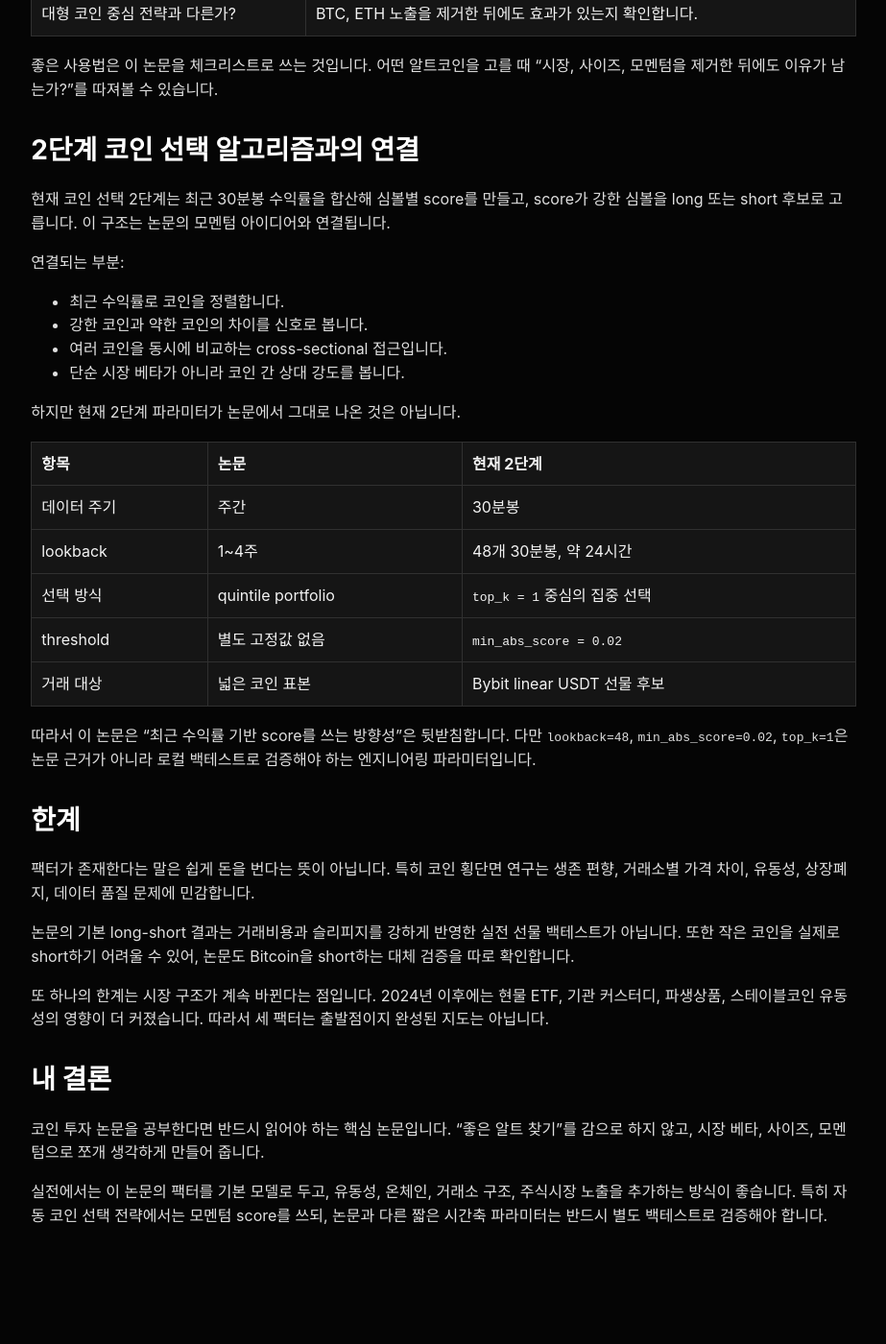
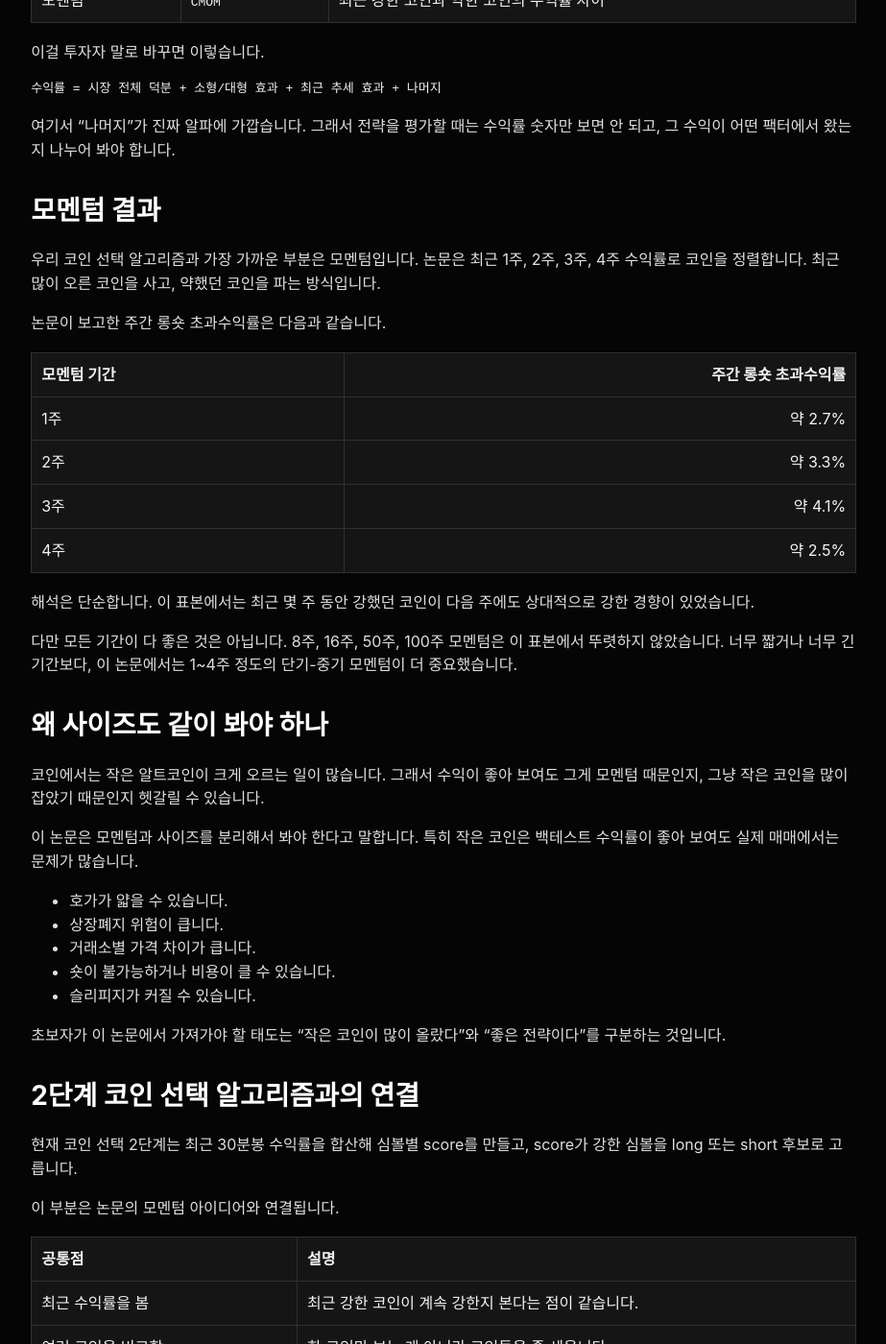
Before and after one commit to kcw8335/kcw8335.github.io, a Jekyll site: the page built from papers/common-risk-factors-in-cryptocurrency.md, in a window 1280 px wide and 1400 px high, scrolled down 2873 px. Shown: the whole window at 96% size, without its empty margins (19-942 px from the left). Built offline with Jekyll 4.4.1, drawn with Linux system fonts in a browser that asks for light colours; some of the changed text lies outside the part shown.

Commit message:
Make crypto factor review beginner friendly

````diff
--- a/papers/common-risk-factors-in-cryptocurrency.md
+++ b/papers/common-risk-factors-in-cryptocurrency.md
@@ -18,7 +18,7 @@
   - size
   - momentum
   - cross-section
-thesis: "암호화폐 단면 수익률은 시장, 사이즈, 모멘텀이라는 세 가지 공통 팩터로 상당 부분 설명된다는 논문입니다."
+thesis: "암호화폐 수익률을 시장, 사이즈, 모멘텀이라는 세 가지 쉬운 축으로 나누어 볼 수 있다는 논문입니다."
 links:
   - label: Wiley DOI
     url: https://onlinelibrary.wiley.com/doi/full/10.1111/jofi.13119
@@ -28,106 +28,156 @@
 
 > 저작권 메모: 원문 PDF, 초록 전문, 표, 그림은 올리지 않고 공식 링크와 직접 작성한 요약만 남깁니다.
 
-## 왜 중요한가
+## 한 문장 요약
 
-이 논문은 코인 시장의 Fama-French식 출발점에 가깝습니다. 개별 코인 수익률을 단순히 "비트코인이 올라서 올랐다"로 보지 않고, 코인 시장 안에서 반복되는 공통 위험 요인을 시장, 사이즈, 모멘텀으로 나눕니다.
+이 논문은 "코인이 오른 이유"를 감으로 설명하지 말고, 전체 코인 시장 효과, 소형 코인 효과, 최근 강한 코인이 계속 강한 효과로 나누어 보자는 논문입니다.
 
-앞선 `Risks and Returns of Cryptocurrency`가 BTC, XRP, ETH 같은 대표 코인의 시계열 예측에 가깝다면, 이 논문은 여러 코인을 한 번에 놓고 "어떤 코인이 다음 기간에 더 높은 기대수익률을 갖는가?"를 묻습니다.
+초보자 관점에서 가장 중요한 결론은 이것입니다.
+
+```text
+내가 코인으로 돈을 벌었다고 해서 전부 실력은 아니다.
+시장 전체가 올라서 번 돈인지,
+작은 알트코인을 잡아서 번 돈인지,
+최근 강한 코인을 따라가서 번 돈인지 나누어 봐야 한다.
+```
+
+## 먼저 용어 정리
+
+| 용어 | 쉬운 뜻 | 예시 |
+|---|---|---|
+| 팩터 | 수익률을 설명하는 공통 원인 | 코인 시장 전체 상승, 소형 코인 강세, 모멘텀 |
+| 단면 분석 | 같은 시점에 여러 코인을 서로 비교하는 분석 | 오늘 BTC, ETH, SOL, XRP 중 뭐가 더 강한가 |
+| 베타 | 시장이나 특정 팩터를 따라 움직이는 정도 | BTC가 오를 때 내 포트폴리오도 같이 오르면 시장 베타가 있음 |
+| 알파 | 시장/팩터로 설명하고도 남는 초과 성과 | 그냥 상승장 덕이 아니라 전략 자체가 만든 수익 |
+| 모멘텀 | 최근 강했던 자산이 계속 강한 경향 | 최근 1~4주 많이 오른 코인이 다음 주에도 강한지 보는 것 |
+| 사이즈 | 대형 코인과 소형 코인의 차이 | BTC/ETH 같은 대형 코인과 작은 알트코인의 차이 |
+| 롱 | 가격 상승에 베팅 | 코인을 사거나 선물 long 포지션 |
+| 숏 | 가격 하락에 베팅 | 선물 short 포지션 |
+| 롱숏 | 한쪽은 사고 다른 쪽은 파는 전략 | 강한 코인 long, 약한 코인 short |
+| 초과수익률 | 안전자산 수익률이나 기준 수익률을 넘는 수익 | 그냥 현금 보유보다 더 번 수익 |
+| 통계적으로 유의 | 우연일 가능성이 낮다고 보는 결과 | 반복해서 관찰될 가능성이 있는 패턴 |
+| 퀸타일 | 대상을 5등분한 그룹 | 코인을 점수순으로 5개 그룹으로 나눔 |
+| 리밸런싱 | 주기적으로 포트폴리오를 다시 맞추는 것 | 매주 강한 코인 목록을 다시 계산 |
+| 슬리피지 | 주문 가격과 실제 체결 가격의 차이 | 백테스트보다 실전 수익이 줄어드는 이유 |
+
+## 이 논문이 묻는 질문
+
+논문은 개별 코인을 하나씩 맞히려 하지 않습니다. 대신 여러 코인을 한꺼번에 놓고 묻습니다.
+
+```text
+어떤 특징을 가진 코인이 다음 기간에 더 높은 수익률을 내는가?
+```
+
+주식 시장에서는 시장, 사이즈, 가치, 모멘텀 같은 팩터가 오래 연구됐습니다. 이 논문은 같은 방식이 암호화폐에도 통하는지 확인합니다.
 
 ## 데이터와 방법
 
-논문은 시가총액 100만 달러 이상 코인을 대상으로 2014년 초부터 2018년 말까지의 데이터를 분석합니다. 표본 코인 수는 2014년 109개에서 2018년 1,583개까지 늘어납니다.
+논문은 시가총액 100만 달러 이상 코인을 대상으로 2014년 초부터 2018년 말까지의 데이터를 봅니다. 표본 코인 수는 2014년 109개에서 2018년 1,583개까지 늘어납니다.
 
-방법은 주식 팩터 연구와 비슷합니다.
+분석 절차는 단순합니다.
 
 | 단계 | 내용 |
 |---|---|
-| 1 | 가격, 시가총액, 거래량, 변동성으로 factor 후보를 만듭니다. |
-| 2 | 매주 코인을 factor 값 기준으로 5개 포트폴리오에 정렬합니다. |
-| 3 | 다음 주 수익률을 측정합니다. |
-| 4 | 상위 포트폴리오와 하위 포트폴리오 차이로 long-short 수익률을 계산합니다. |
+| 1 | 가격, 시가총액, 거래량, 변동성 같은 후보 지표를 만듭니다. |
+| 2 | 매주 코인을 지표값 기준으로 5개 그룹에 정렬합니다. |
+| 3 | 다음 주에 각 그룹이 얼마나 벌었는지 봅니다. |
+| 4 | 가장 강한 그룹과 가장 약한 그룹의 수익률 차이를 계산합니다. |
 
-회계 데이터가 없는 코인이 많기 때문에, 논문은 가격과 시장 데이터로 만들 수 있는 factor에 집중합니다.
+쉽게 말하면, 매주 코인들을 줄 세운 뒤 다음 주 성적표를 확인하는 방식입니다.
 
 ## 세 가지 핵심 팩터
 
-| 팩터 | 의미 | 투자자가 보는 방식 |
+논문이 최종적으로 중요하다고 보는 축은 세 가지입니다.
+
+| 팩터 | 논문 표기 | 쉬운 해석 |
 |---|---|---|
-| `CMKT` | 전체 코인 시장 수익률 | 코인 시장 베타 |
-| `CSMB` | 소형 코인과 대형 코인의 차이 | 알트코인 사이즈 프리미엄 |
-| `CMOM` | 최근 강세 코인과 약세 코인의 차이 | 추세 지속 여부 |
+| 코인 시장 | `CMKT` | 전체 코인 시장이 오르내리는 힘 |
+| 사이즈 | `CSMB` | 소형 코인과 대형 코인의 수익률 차이 |
+| 모멘텀 | `CMOM` | 최근 강한 코인과 약한 코인의 수익률 차이 |
 
-논문은 25개 factor 후보를 테스트하고, 그중 9개가 통계적으로 유의한 long-short 전략을 만든다고 봅니다. 이후 이 9개 전략의 수익률이 위 세 팩터로 상당 부분 설명된다고 주장합니다.
+이걸 투자자 말로 바꾸면 이렇습니다.
+
+```text
+수익률 = 시장 전체 덕분 + 소형/대형 효과 + 최근 추세 효과 + 나머지
+```
+
+여기서 "나머지"가 진짜 알파에 가깝습니다. 그래서 전략을 평가할 때는 수익률 숫자만 보면 안 되고, 그 수익이 어떤 팩터에서 왔는지 나누어 봐야 합니다.
 
 ## 모멘텀 결과
 
-이 논문에서 우리에게 가장 중요한 부분은 모멘텀입니다. 논문은 최근 1주, 2주, 3주, 4주 수익률로 코인을 정렬합니다. 최근 많이 오른 코인을 사고, 덜 오른 코인 또는 약했던 코인을 파는 방식입니다.
+우리 코인 선택 알고리즘과 가장 가까운 부분은 모멘텀입니다. 논문은 최근 1주, 2주, 3주, 4주 수익률로 코인을 정렬합니다. 최근 많이 오른 코인을 사고, 약했던 코인을 파는 방식입니다.
 
-보고된 주간 long-short 초과수익률은 다음과 같습니다.
+논문이 보고한 주간 롱숏 초과수익률은 다음과 같습니다.
 
-| 모멘텀 기간 | 주간 long-short 초과수익률 |
+| 모멘텀 기간 | 주간 롱숏 초과수익률 |
 |---|---:|
 | 1주 | 약 2.7% |
 | 2주 | 약 3.3% |
 | 3주 | 약 4.1% |
 | 4주 | 약 2.5% |
 
-8주, 16주, 50주, 100주 모멘텀은 이 표본에서는 통계적으로 유의하지 않았습니다. 논문은 3주 모멘텀의 spread가 가장 컸기 때문에 `CMOM` 구성에 3주 모멘텀을 사용합니다.
+해석은 단순합니다. 이 표본에서는 최근 몇 주 동안 강했던 코인이 다음 주에도 상대적으로 강한 경향이 있었습니다.
 
-## 추가 발견
+다만 모든 기간이 다 좋은 것은 아닙니다. 8주, 16주, 50주, 100주 모멘텀은 이 표본에서 뚜렷하지 않았습니다. 너무 짧거나 너무 긴 기간보다, 이 논문에서는 1~4주 정도의 단기-중기 모멘텀이 더 중요했습니다.
 
-첫째, 코인 시장에도 공통 위험 요인이 존재합니다. 전체 시장 방향, 코인 규모, 최근 수익률은 개별 코인 수익률을 설명하는 중요한 축입니다.
+## 왜 사이즈도 같이 봐야 하나
 
-둘째, 사이즈 효과는 강하지만 실전에서는 조심해야 합니다. 소형 코인 프리미엄은 호가 공백, 상장폐지, 거래소 리스크, 슬리피지와 함께 봐야 합니다.
+코인에서는 작은 알트코인이 크게 오르는 일이 많습니다. 그래서 수익이 좋아 보여도 그게 모멘텀 때문인지, 그냥 작은 코인을 많이 잡았기 때문인지 헷갈릴 수 있습니다.
 
-셋째, 모멘텀은 작은 코인보다 큰 코인에서 더 강하게 나타납니다. 논문은 아래 median size 그룹의 모멘텀 수익률은 유의하지 않고, 위 median size 그룹에서는 유의하게 강하다고 봅니다.
+이 논문은 모멘텀과 사이즈를 분리해서 봐야 한다고 말합니다. 특히 작은 코인은 백테스트 수익률이 좋아 보여도 실제 매매에서는 문제가 많습니다.
 
-## 투자 관점 해석
+- 호가가 얇을 수 있습니다.
+- 상장폐지 위험이 큽니다.
+- 거래소별 가격 차이가 큽니다.
+- 숏이 불가능하거나 비용이 클 수 있습니다.
+- 슬리피지가 커질 수 있습니다.
 
-이 논문을 읽고 가장 먼저 해야 할 일은 포트폴리오 수익을 팩터 노출로 나누어 보는 것입니다.
-
-| 질문 | 확인할 점 |
-|---|---|
-| 내가 버는 돈이 알파인가? | 단순히 코인 시장 베타를 많이 들고 있는 것은 아닌지 확인합니다. |
-| 알트 비중은 왜 수익이 났나? | 사이즈 팩터와 모멘텀 팩터 덕분인지 분리합니다. |
-| 전략이 반복 가능한가? | 거래비용, 슬리피지, 숏 가능성을 반영해도 남는지 봅니다. |
-| 대형 코인 중심 전략과 다른가? | BTC, ETH 노출을 제거한 뒤에도 효과가 있는지 확인합니다. |
-
-좋은 사용법은 이 논문을 체크리스트로 쓰는 것입니다. 어떤 알트코인을 고를 때 "시장, 사이즈, 모멘텀을 제거한 뒤에도 이유가 남는가?"를 따져볼 수 있습니다.
+초보자가 이 논문에서 가져가야 할 태도는 "작은 코인이 많이 올랐다"와 "좋은 전략이다"를 구분하는 것입니다.
 
 ## 2단계 코인 선택 알고리즘과의 연결
 
-현재 코인 선택 2단계는 최근 30분봉 수익률을 합산해 심볼별 score를 만들고, score가 강한 심볼을 long 또는 short 후보로 고릅니다. 이 구조는 논문의 모멘텀 아이디어와 연결됩니다.
+현재 코인 선택 2단계는 최근 30분봉 수익률을 합산해 심볼별 score를 만들고, score가 강한 심볼을 long 또는 short 후보로 고릅니다.
 
-연결되는 부분:
+이 부분은 논문의 모멘텀 아이디어와 연결됩니다.
 
-- 최근 수익률로 코인을 정렬합니다.
-- 강한 코인과 약한 코인의 차이를 신호로 봅니다.
-- 여러 코인을 동시에 비교하는 cross-sectional 접근입니다.
-- 단순 시장 베타가 아니라 코인 간 상대 강도를 봅니다.
+| 공통점 | 설명 |
+|---|---|
+| 최근 수익률을 봄 | 최근 강한 코인이 계속 강한지 본다는 점이 같습니다. |
+| 여러 코인을 비교함 | 한 코인만 보는 게 아니라 코인들을 줄 세웁니다. |
+| 강한 쪽과 약한 쪽을 구분함 | 상대 강도를 신호로 봅니다. |
+| 단순 시장 상승과 구분하려 함 | 모든 코인이 같이 오른 것인지, 특정 코인이 강한 것인지 나눕니다. |
 
-하지만 현재 2단계 파라미터가 논문에서 그대로 나온 것은 아닙니다.
+하지만 지금 2단계 파라미터가 논문에서 그대로 나온 것은 아닙니다.
 
 | 항목 | 논문 | 현재 2단계 |
 |---|---|---|
 | 데이터 주기 | 주간 | 30분봉 |
 | lookback | 1~4주 | 48개 30분봉, 약 24시간 |
-| 선택 방식 | quintile portfolio | `top_k = 1` 중심의 집중 선택 |
-| threshold | 별도 고정값 없음 | `min_abs_score = 0.02` |
+| 선택 방식 | 5개 그룹으로 나누는 포트폴리오 | `top_k = 1` 중심의 집중 선택 |
+| threshold | 고정 threshold 없음 | `min_abs_score = 0.02` |
 | 거래 대상 | 넓은 코인 표본 | Bybit linear USDT 선물 후보 |
 
-따라서 이 논문은 "최근 수익률 기반 score를 쓰는 방향성"은 뒷받침합니다. 다만 `lookback=48`, `min_abs_score=0.02`, `top_k=1`은 논문 근거가 아니라 로컬 백테스트로 검증해야 하는 엔지니어링 파라미터입니다.
+따라서 이 논문은 "최근 수익률 기반 score를 쓰자"는 방향성은 뒷받침합니다. 하지만 `lookback=48`, `min_abs_score=0.02`, `top_k=1`은 논문이 정해준 값이 아닙니다. 이 값들은 Bybit 선물 데이터로 따로 검증해야 합니다.
 
-## 한계
+## 초보자가 조심할 점
 
-팩터가 존재한다는 말은 쉽게 돈을 번다는 뜻이 아닙니다. 특히 코인 횡단면 연구는 생존 편향, 거래소별 가격 차이, 유동성, 상장폐지, 데이터 품질 문제에 민감합니다.
+첫째, 모멘텀은 항상 돈을 벌어주는 규칙이 아닙니다. 추세가 이어질 때는 좋지만 급반전장에서는 크게 깨질 수 있습니다.
 
-논문의 기본 long-short 결과는 거래비용과 슬리피지를 강하게 반영한 실전 선물 백테스트가 아닙니다. 또한 작은 코인을 실제로 short하기 어려울 수 있어, 논문도 Bitcoin을 short하는 대체 검증을 따로 확인합니다.
+둘째, 백테스트 수익률과 실제 수익률은 다릅니다. 수수료, 슬리피지, 펀딩비, 숏 가능성, 레버리지 제한을 반영해야 합니다.
 
-또 하나의 한계는 시장 구조가 계속 바뀐다는 점입니다. 2024년 이후에는 현물 ETF, 기관 커스터디, 파생상품, 스테이블코인 유동성의 영향이 더 커졌습니다. 따라서 세 팩터는 출발점이지 완성된 지도는 아닙니다.
+셋째, 코인 시장은 구조가 빨리 바뀝니다. 2014~2018년 표본에서 보인 패턴이 2024년 이후의 ETF, 기관 자금, 파생상품 중심 시장에서도 똑같이 유지된다고 가정하면 안 됩니다.
+
+넷째, 알파와 베타를 구분해야 합니다. 상승장에서 코인을 들고 있어서 번 돈은 전략 실력이 아니라 시장 베타일 수 있습니다.
 
 ## 내 결론
 
-코인 투자 논문을 공부한다면 반드시 읽어야 하는 핵심 논문입니다. "좋은 알트 찾기"를 감으로 하지 않고, 시장 베타, 사이즈, 모멘텀으로 쪼개 생각하게 만들어 줍니다.
+이 논문은 코인 투자 공부의 기본 지도입니다. "어떤 코인을 사야 하나?"라는 질문을 바로 던지기 전에, 수익률을 시장, 사이즈, 모멘텀으로 나누어 보는 습관을 만들어 줍니다.
 
-실전에서는 이 논문의 팩터를 기본 모델로 두고, 유동성, 온체인, 거래소 구조, 주식시장 노출을 추가하는 방식이 좋습니다. 특히 자동 코인 선택 전략에서는 모멘텀 score를 쓰되, 논문과 다른 짧은 시간축 파라미터는 반드시 별도 백테스트로 검증해야 합니다.
+실전 자동매매에 적용할 때의 결론은 명확합니다.
+
+```text
+모멘텀 score를 쓰는 아이디어는 근거가 있다.
+하지만 현재 30분봉 48개, 2% threshold, top_k=1 설정은 논문 근거가 아니라 백테스트 대상이다.
+```
+
+그래서 이 논문은 전략을 바로 복사할 대상이 아니라, 코인 선택 알고리즘을 검증할 때 기준점으로 삼을 논문입니다.
````
